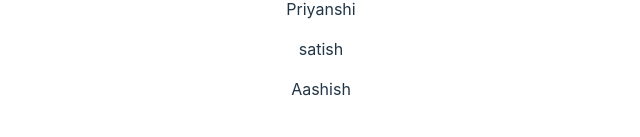
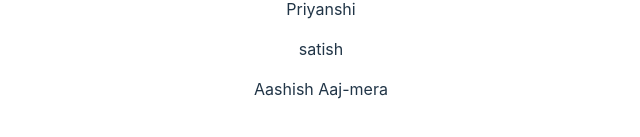
Before and after one commit to wedding-planner-05/wedding_planner, a React (Vite) app in the folder wedding-management/: page / in a window 1280 px wide. Shown: the part 425-562 px from the top of the page, without its empty margins (319-959 px from the left). Built offline with nearby package versions, Linux system fonts and the light colour scheme.

Commit message:
aashish aaj-mera

```diff
--- a/wedding-management/src/App.jsx
+++ b/wedding-management/src/App.jsx
@@ -9,7 +9,7 @@ function App() {
     <p>Abhimanyu</p>
     <p>Priyanshi</p>
     <p>satish</p>
-    <p>Aashish</p>
+    <p>Aashish Aaj-mera</p>
   </>
 }
 
```
